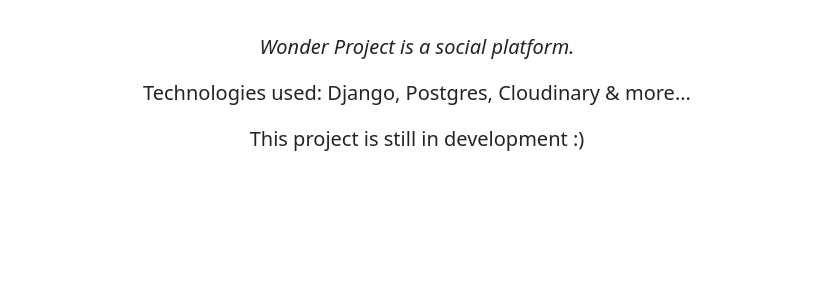
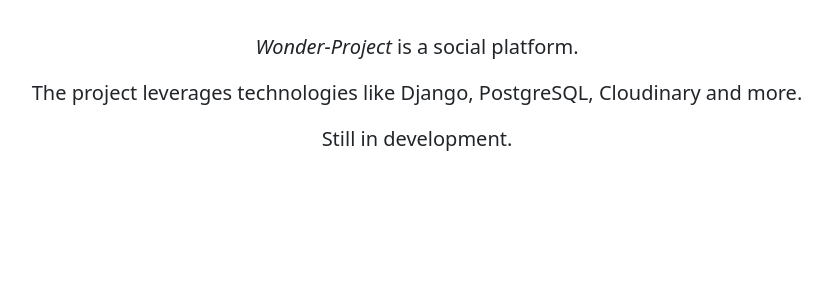
Before and after one commit to Atinon/project, a Django app: page /about/ in a window 1280 px wide. Shown: the part 73-373 px from the top of the page, without its empty margins (223-1055 px from the left). Run offline with Django 4.2, Linux system fonts and the light colour scheme; some libraries are stand-ins or nearby versions.

Commit message:
Refactored phrasing on about and greet

```diff
--- a/exam_project/templates/main/about.html
+++ b/exam_project/templates/main/about.html
@@ -24,16 +24,15 @@
         <main role="main" class="inner cover">
             {#            <h1 class="cover-heading">Greetings to Wonder-Project!</h1>#}
             <p class="lead">
-                <i>Wonder Project is a social platform.</i>
+                <i>Wonder-Project</i> is a social platform.
             </p>
             <p class="lead">
-                Technologies used: Django, Postgres, Cloudinary & more...
+                The project leverages technologies like Django, PostgreSQL, Cloudinary and more.
             </p>
             <p class="lead">
-                This project is still in development :)
+                Still in development.
             </p>
         </main>
     </div>
 
-
 {% endblock %}
--- a/exam_project/templates/main/greet.html
+++ b/exam_project/templates/main/greet.html
@@ -22,9 +22,9 @@
     <body class="text-center">
     <div class="cover-container d-flex w-100 h-100 p-3 mx-auto flex-column">
         <main role="main" class="inner cover">
-            <h1 class="cover-heading">Greetings to Wonder-Project!</h1>
+            <h1 class="cover-heading">Welcome to Wonder-Project!</h1>
             <p class="lead">
-                Feel free to Log In or Sign Up, if you haven't an account already.</p>
+                Feel free to log in or sign up, if you don't have an account already.</p>
             <p class="lead">
                 <a href="{% url 'about' %}" class="btn btn-lg btn-secondary">Learn more</a>
             </p>
```
